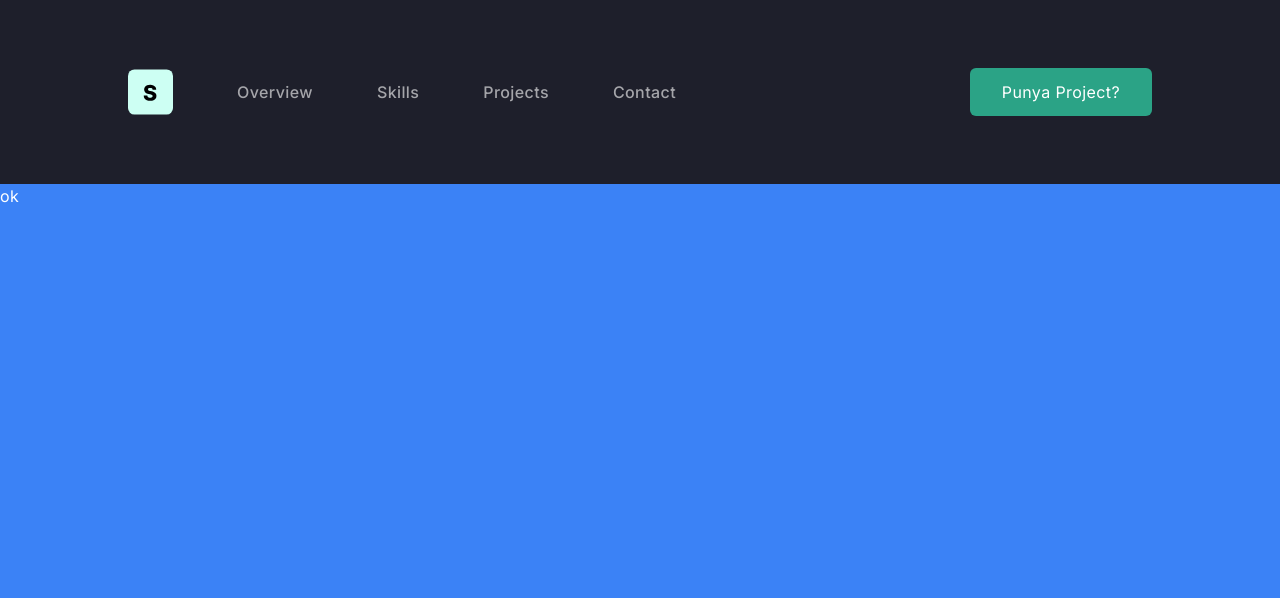
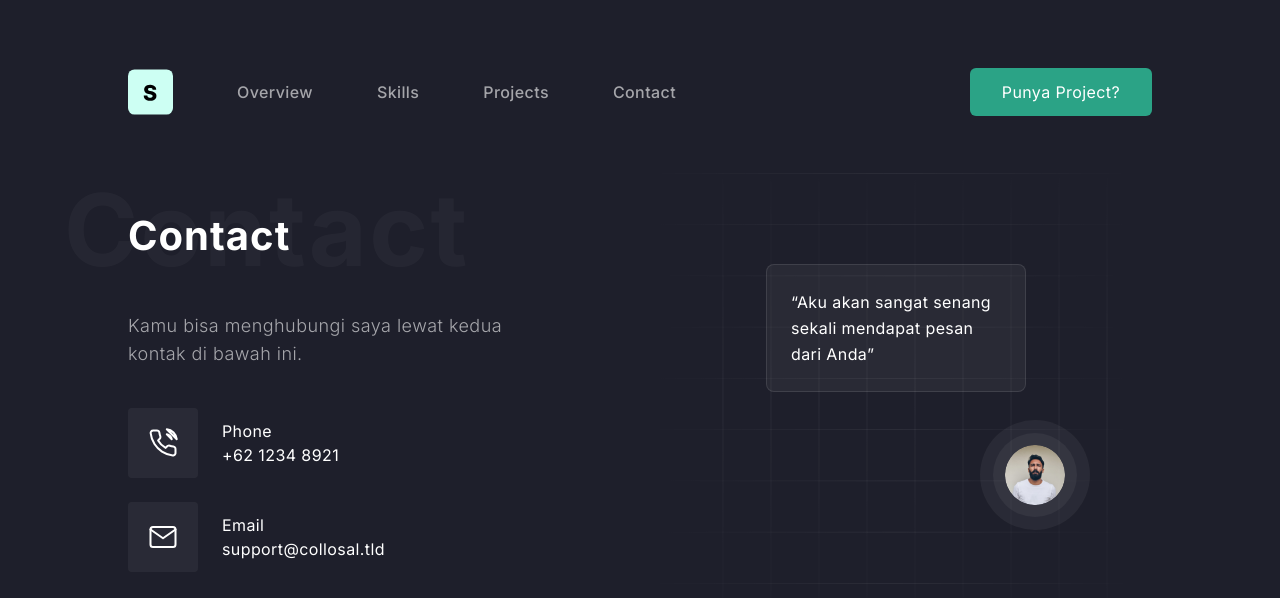
Before and after one commit to hudadamar21/codedesign-the-sugiharto, a Vue app: page /contact in a window 1280 px wide. Shown: the top 598 px of the page. Built offline with nearby package versions, Linux system fonts and the light colour scheme.

Commit message:
complate contact page

```diff
--- a/src/views/ContactPage.vue
+++ b/src/views/ContactPage.vue
@@ -1,8 +1,52 @@
 <script setup>
+import SectionTitle from '../components/SectionTitle.vue'
+import { contact } from '../data/contact'
 </script>
 
 <template>
-  <main class="bg-blue-500 h-screen">
-    ok
+  <main class="relative main-container grid grid-cols-1 lg:grid-cols-2 items-start pt-8 pb-44">
+    <div>
+      <SectionTitle name="Contact" />
+      <p class="opacity-60 text-base lg:text-lg font-light w-full lg:w-[80%] mt-14">
+        {{ contact.description }}
+      </p>
+      <div class="space-y-6 mt-10">
+        <template v-for="(list, i) of contact.list" :key="i">
+          <div class="flex items-center gap-6">
+            <div class="w-[70px] aspect-square rounded bg-white/5 flex items-center justify-center">
+              <img :src="list.icon" :alt="list.name" />
+            </div>
+            <div>
+              <div>{{ list.name }}</div>
+              <h2>{{ list.body }}</h2>
+            </div>
+          </div>
+        </template>
+      </div>
+    </div>
+    <div class="relative z-10 flex justify-center mt-12 lg:mt-0 mb-16 lg:mb-0">
+      <div class="relative pt-12">
+        <div class="p-6 rounded-lg bg-white/5 w-[260px] leading-relaxed border border-white/10">
+          “{{ contact.quote }}”
+        </div>
+        <div class="absolute top-full right-5 lg:-right-16 mt-7">
+          <div
+            class="aspect-square w-[110px] rounded-full bg-white/5 flex items-center justify-center"
+          >
+            <div
+              class="aspect-square w-[84px] rounded-full bg-white/5 flex items-center justify-center"
+            >
+              <img
+                src="/images/photo-circle.png"
+                class="aspect-square w-[60px] rounded-full"
+                alt="photo"
+              />
+            </div>
+          </div>
+        </div>
+      </div>
+
+      <img class="absolute -top-20 left-0" src="/images/grid.svg" alt="grid" />
+    </div>
   </main>
 </template>
```
